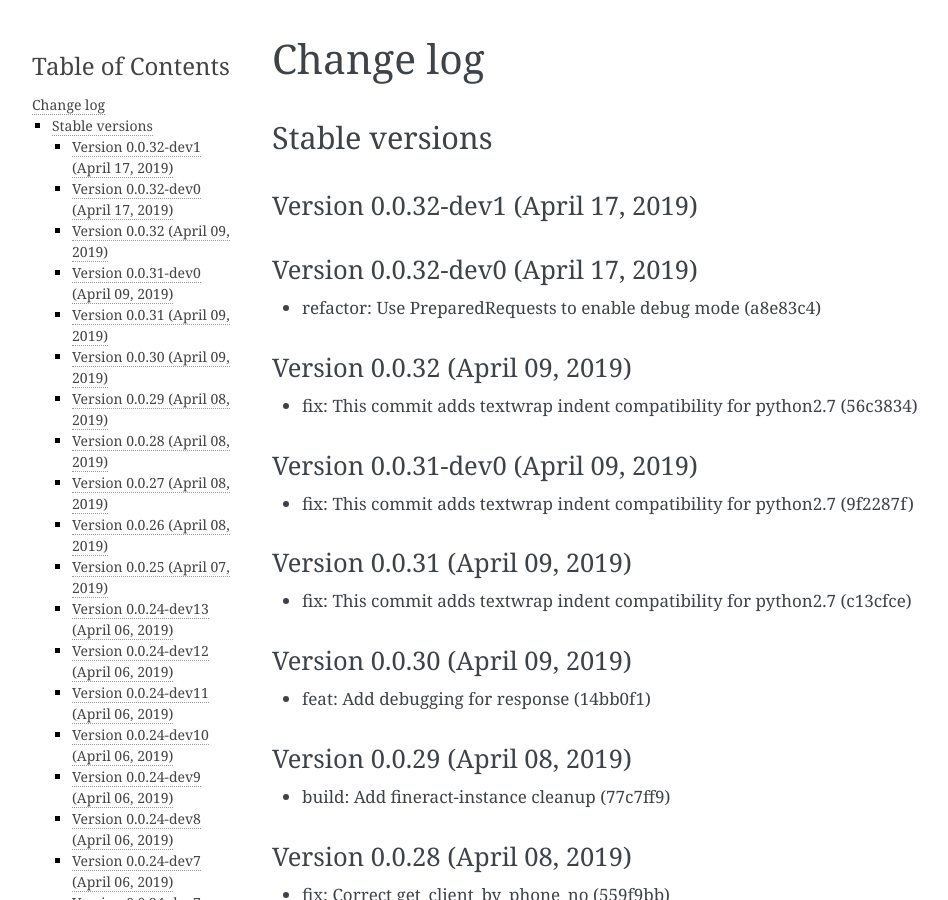
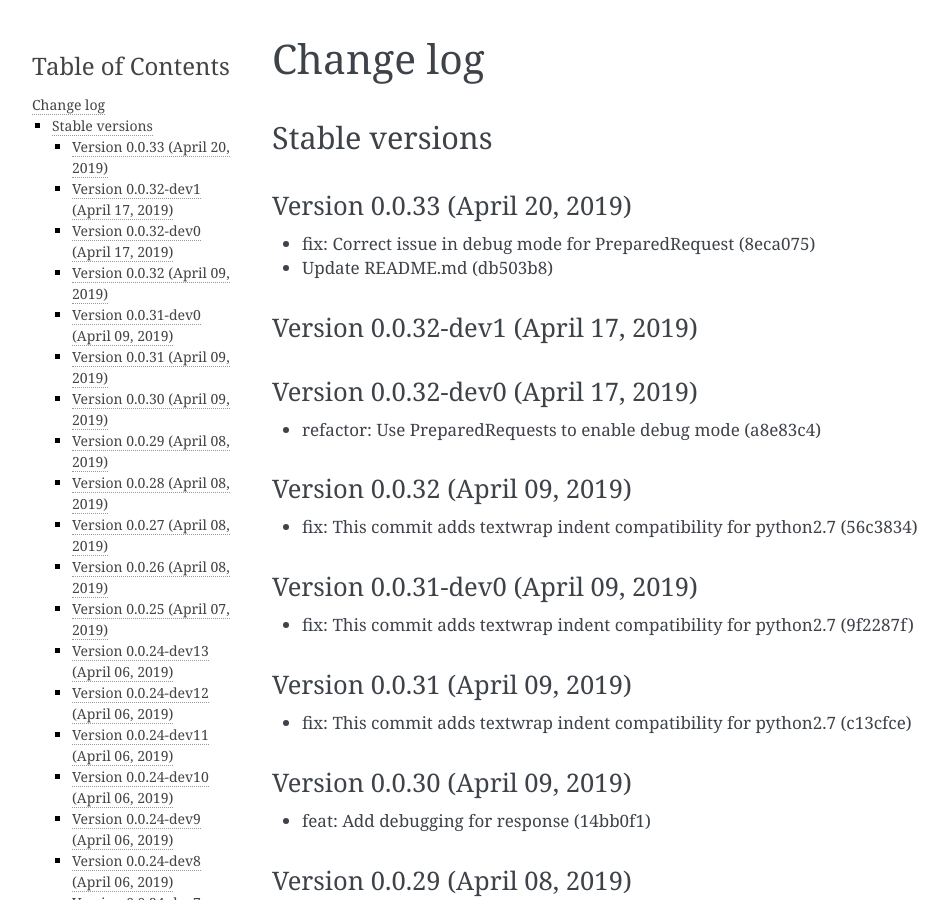
Before and after one commit to mobidevke/PyFineract, a Sphinx documentation site: the page built from docs/changes.rst, in a window 1280 px wide and 900 px high. Shown: the whole window, without its empty margins (148-1096 px from the left). Built offline with Sphinx 7.4.7, drawn with Linux system fonts in a browser that asks for light colours; formulas are drawn with MathJax 3; pages that are not in the unit, such as notebooks, are missing from menus.

Commit message:
Publish version 0.0.33

```diff
--- a/docs/changes.rst
+++ b/docs/changes.rst
@@ -3,6 +3,12 @@ Change log
 
 Stable versions
 ~~~~~~~~~~~~~~~
+
+Version 0.0.33 (April 20, 2019)
+-----------------------------------
+
+* fix: Correct issue in debug mode for PreparedRequest (8eca075)
+* Update README.md (db503b8)
 
 Version 0.0.32-dev1 (April 17, 2019)
 -----------------------------------
--- a/setup.py
+++ b/setup.py
@@ -2,7 +2,7 @@ import textwrap
 
 import setuptools
 
-version = "0.0.32-dev1"
+version = "0.0.33"
 
 if __name__ == '__main__':
     setuptools.setup(
```
